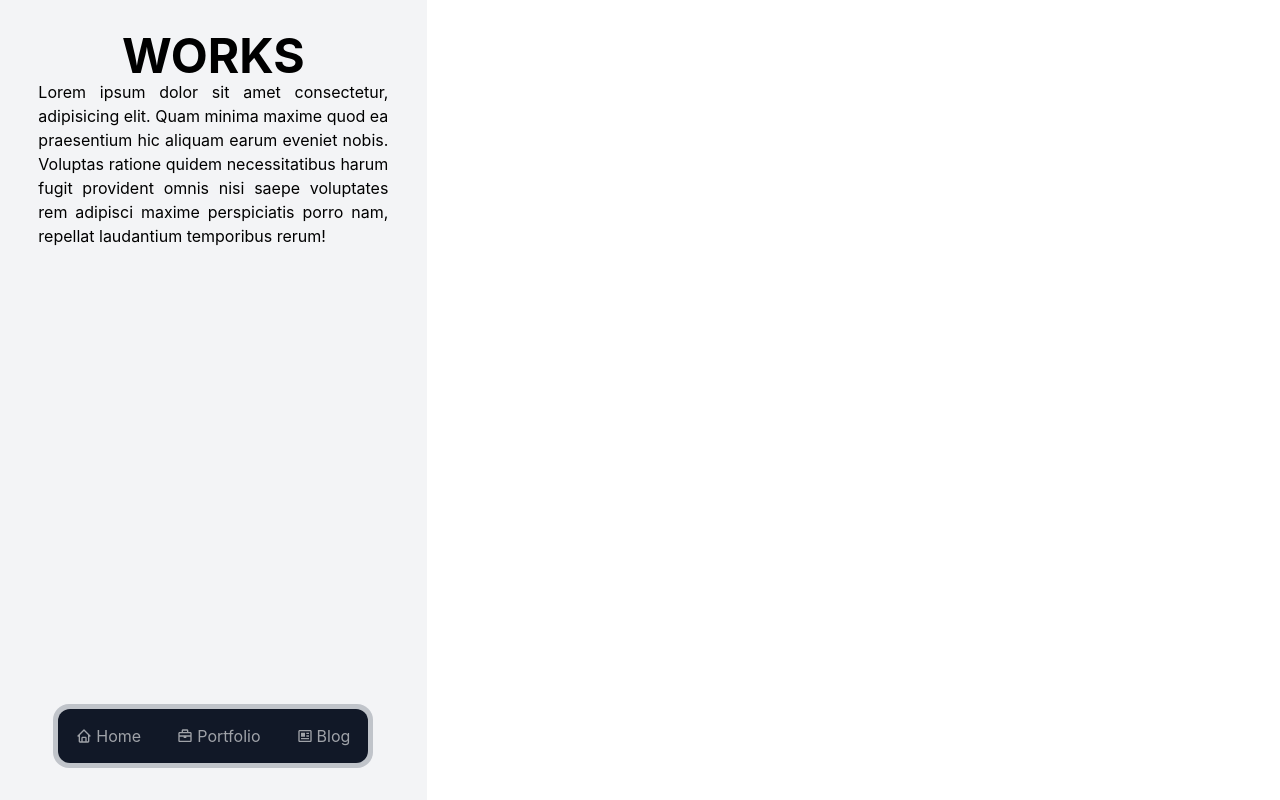
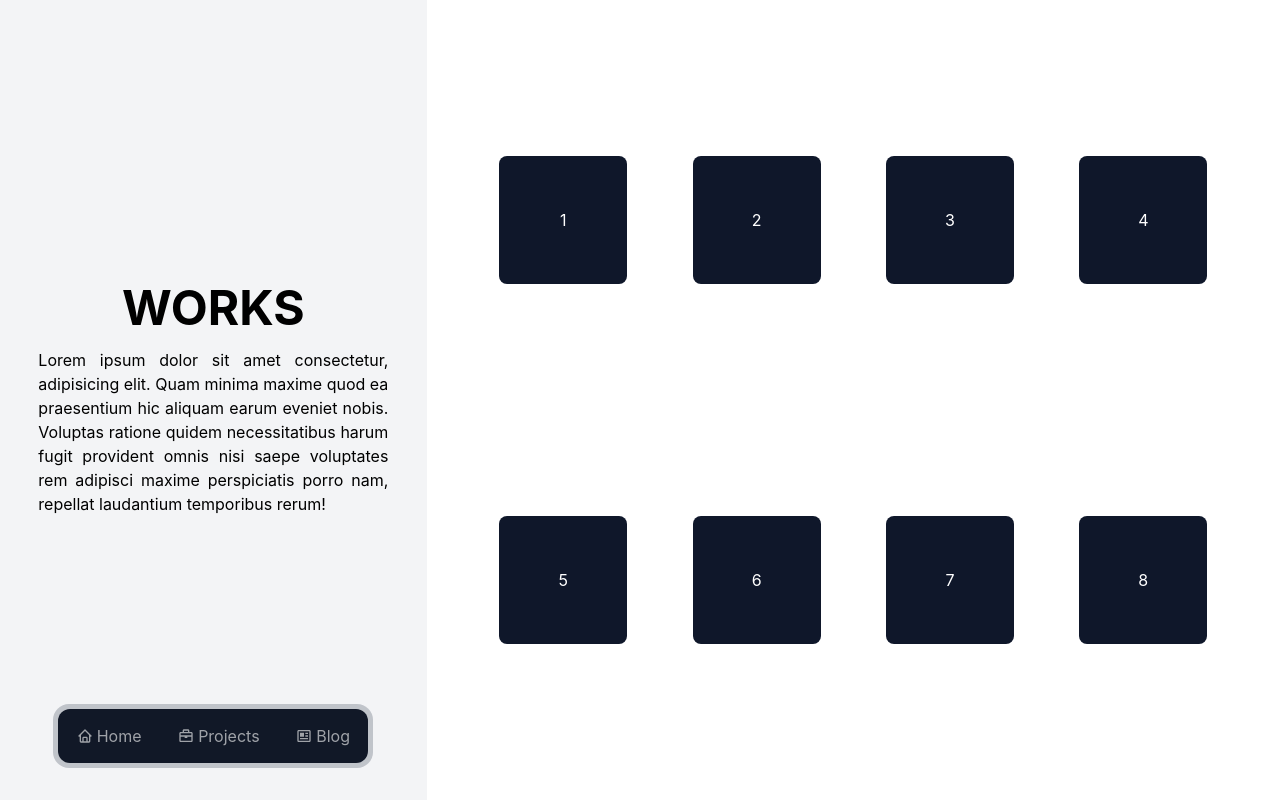
Before and after one commit to Jon-tim/port-v1, a React (Vite) app: page /works in a window 1280 px wide. Built offline with nearby package versions, Linux system fonts and the light colour scheme.

Commit message:
feat: Set up the layout of portfolio page

```diff
--- a/package.json
+++ b/package.json
@@ -12,6 +12,7 @@
     "@sanity/client": "^4.0.1",
     "bootstrap-icons": "^1.10.3",
     "boxicons": "^2.1.4",
+    "framer-motion": "^8.4.3",
     "react": "^18.2.0",
     "react-dom": "^18.2.0",
     "react-icons": "^4.7.1",
--- a/src/component/Navbar.jsx
+++ b/src/component/Navbar.jsx
@@ -1,12 +1,21 @@
 import React from "react";
 import { NavLink, useLocation } from "react-router-dom";
 import { BiBriefcase, BiHome, BiNews } from "react-icons/bi";
+import { motion } from "framer-motion";
 function Navbar() {
   const location = useLocation();
   const { pathname } = location;
   const splitLocation = pathname.split("/");
   return (
-    <section className="h-16 w-[320px] p-[5px] bg-gray-600/30 mx-auto rounded-2xl absolute right-0 left-0 bottom-8">
+    <motion.section
+      drag="x"
+      //   dragSnapToOrigin={true}
+      dragConstraints={{ left: 0, right: 500 }}
+      animate={{ opacity: 1 }}
+      transition={{ ease: "easeOut", duration: 2 }}
+      // initial={y: 100}
+      className="h-16 w-[320px] p-[5px] opacity-0 bg-gray-600/30 mx-auto rounded-2xl absolute right-0 left-0 bottom-8"
+    >
       <div className="flex items-center bg-gray-900  w-full h-full rounded-xl justify-around">
         <NavLink
           to="/"
@@ -24,7 +33,7 @@ function Navbar() {
           }`}
         >
           <BiBriefcase />
-          portfolio
+          projects
         </NavLink>
         <NavLink
           to="/blogs"
@@ -36,7 +45,7 @@ function Navbar() {
           blog
         </NavLink>
       </div>
-    </section>
+    </motion.section>
   );
 }
 
--- /dev/null
+++ b/src/component/SingleWork.jsx
@@ -0,0 +1,15 @@
+import React from "react";
+import { motion, AnimatePresence } from "framer-motion";
+function SingleWork({ figure }) {
+  return (
+    <motion.div
+      whileHover={{ scale: 1.1 }}
+      whileTap={{ scale: 0.9 }}
+      className="flex items-center justify-center w-32  h-32 bg-slate-900 p-5 rounded-lg"
+    >
+      {<h1 className="text-white">{figure}</h1>}
+    </motion.div>
+  );
+}
+
+export default SingleWork;
--- a/src/pages/Works.jsx
+++ b/src/pages/Works.jsx
@@ -1,9 +1,14 @@
+import { motion } from "framer-motion";
 import React from "react";
 import Navbar from "../component/Navbar";
+import SingleWork from "../component/SingleWork";
+
 function Works() {
+  const arr = [1, 2, 3, 4, 5, 6, 7, 8];
+
   return (
-    <section className="h-screen w-screen">
-      <section className="h-full w-1/3 bg-gray-100 p-8 relative">
+    <section className="h-screen w-screen flex items-center">
+      <section className="h-full w-1/3 bg-gray-100 p-8 relative flex flex-col gap-4 items-center justify-center">
         <h1 className="text-center text-5xl font-bold  uppercase">Works</h1>
         <p className="w-[350px] mx-auto text-justify">
           Lorem ipsum dolor sit amet consectetur, adipisicing elit. Quam minima
@@ -14,6 +19,11 @@ function Works() {
         </p>
         <Navbar />
       </section>
+      <section className="w-2/3 h-screen bg-white p-10 grid grid-cols-4 place-items-center">
+        {arr.map((single) => (
+          <SingleWork figure={single} key={single} />
+        ))}
+      </section>
     </section>
   );
 }
```
Also changed, not shown: 1 other file (tests, documents, lock files or other folders).
